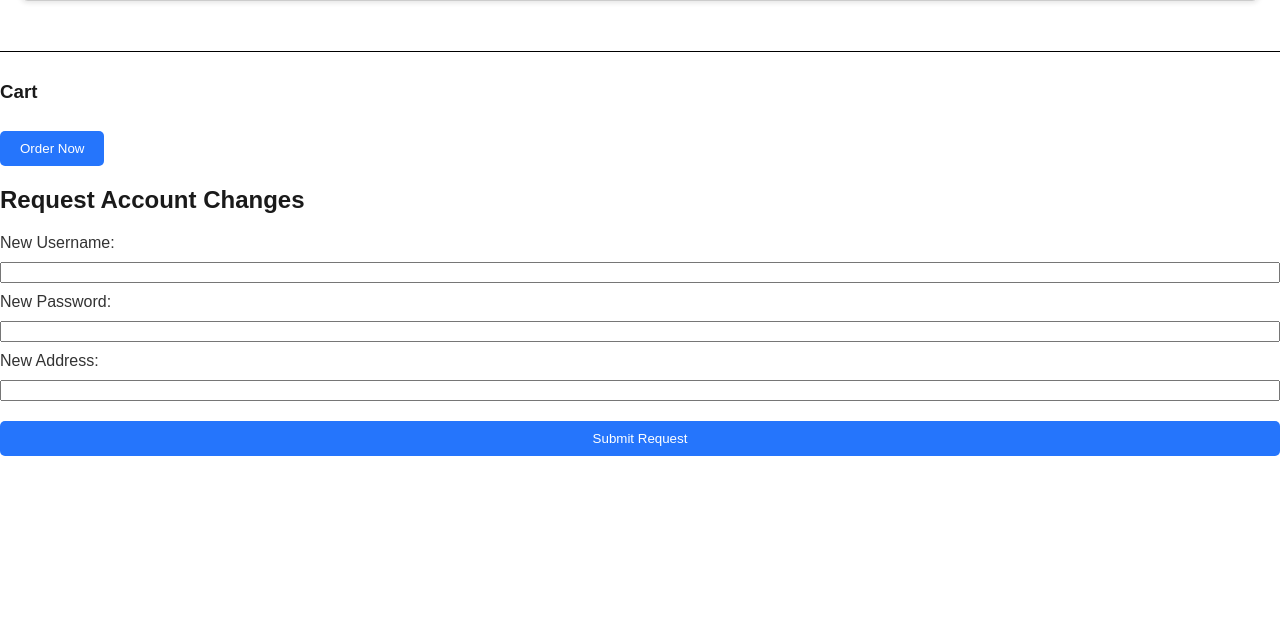
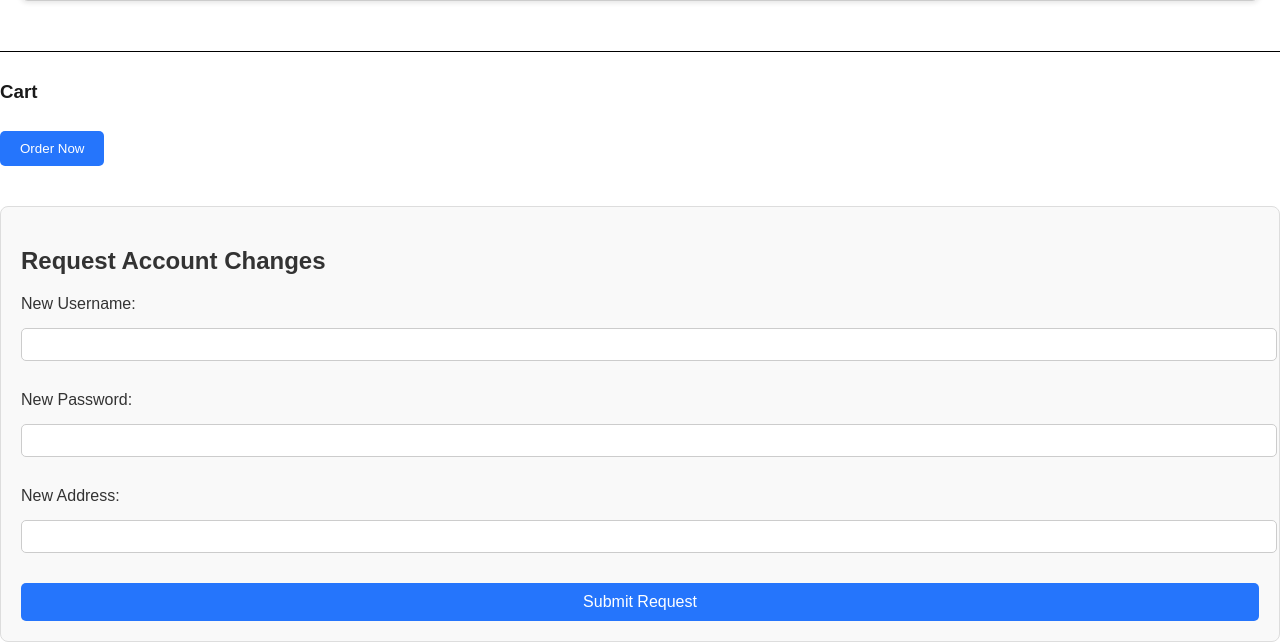
Before and after one commit to thegtabot/DeliveryDrone, a Flask app: page /dashboard in a window 1280 px wide. Shown: the part 2267-2909 px from the top of the page. Before the commit the page ends 2723 px from the top, so only its background shows below. Run offline with Flask 3, Linux system fonts and the light colour scheme; a user stored in the database is signed in; data that the repository does not hold is empty; some libraries are stand-ins or nearby versions.

Commit message:
Update dashboard.html

```diff
--- a/webApp/templates/dashboard.html
+++ b/webApp/templates/dashboard.html
@@ -33,12 +33,65 @@
             border-top: 1px solid #000;
             padding-top: 10px;
         }
+        .admin-btn {
+            background-color: #bd0404;
+            color: white;
+            border: none;
+            padding: 10px 20px;
+            margin-left: 10px;
+            cursor: pointer;
+            font-size: 1em;
+            border-radius: 5px;
+            transition: background-color 0.3s ease;
+        }
+        .admin-btn:hover {
+            background-color: #005f73;
+        }
+
+        /* Request Changes Section */
+        .request-changes {
+            margin-top: 40px;
+            padding: 20px;
+            border: 1px solid #ddd;
+            border-radius: 8px;
+            background-color: #f9f9f9;
+        }
+        .request-changes h2 {
+            font-size: 1.5em;
+            margin-bottom: 10px;
+            color: #333;
+        }
+        .request-changes label {
+            display: block;
+            margin: 10px 0 5px;
+        }
+        .request-changes input[type="text"],
+        .request-changes input[type="password"] {
+            width: 100%;
+            padding: 8px;
+            margin-bottom: 10px;
+            border: 1px solid #ccc;
+            border-radius: 5px;
+        }
+        .request-changes button {
+            background-color: #2575fc;
+            color: white;
+            border: none;
+            padding: 10px 20px;
+            border-radius: 5px;
+            cursor: pointer;
+            font-size: 1em;
+            transition: background-color 0.3s ease;
+        }
+        .request-changes button:hover {
+            background-color: #1e5cb7;
+        }
     </style>
 </head>
 <body>
     <div class="header">
         <div class="welcome">Welcome, {{ username }}!</div>
-
+        <a href="{{ url_for('account_settings') }}" class="admin-btn">Account Settings</a>
         <!-- GPS Test Button -->
         <button id="get-coordinates-btn">Get GPS Coordinates</button>
         <p id="coordinates-output"></p>
```
